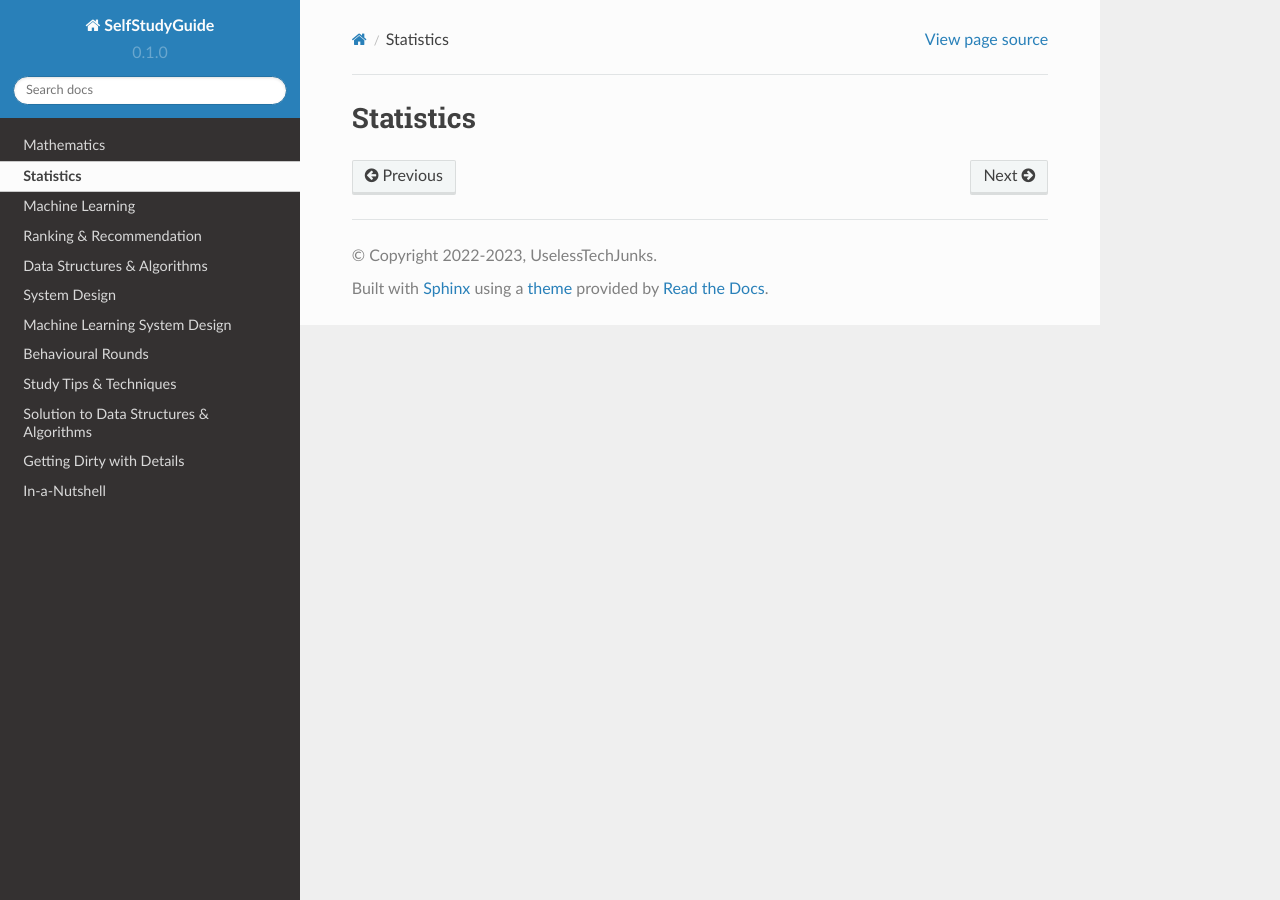
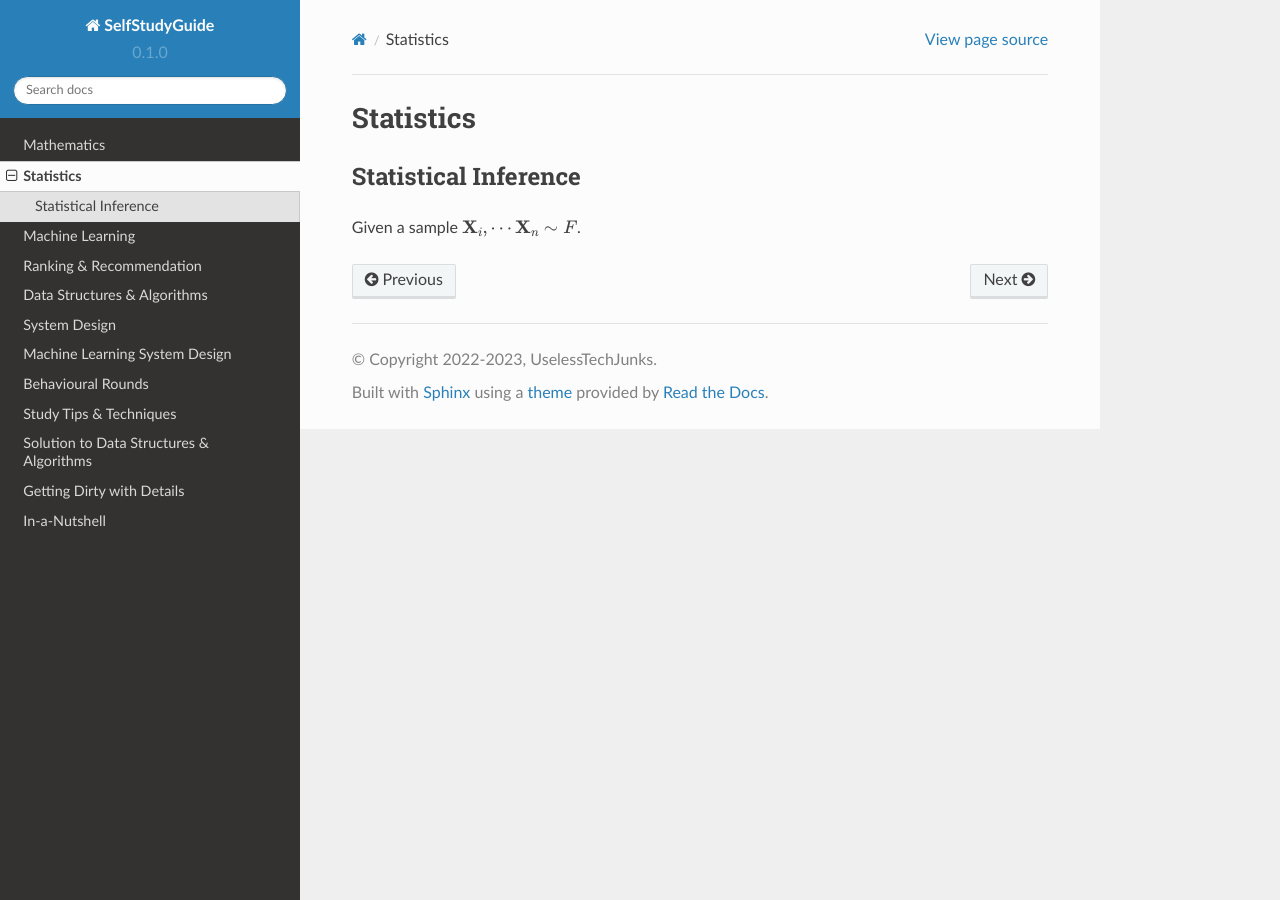
Before and after one commit to uselesstechjunks/leetcode, a Sphinx documentation site: the page built from docs/source/stat.rst, in a window 1280 px wide. Built offline with Sphinx 7.4.7 and the Read the Docs theme 2.0.0, drawn with Linux system fonts in a browser that asks for light colours.

Commit message:
Update stat.rst

```diff
--- a/docs/source/stat.rst
+++ b/docs/source/stat.rst
@@ -1,2 +1,7 @@
 Statistics
-========================================
+################################
+
+Statistical Inference
+*********************************
+
+Given a sample :math:`\mathbf{X}_i,\cdots\mathbf{X}_n\sim F`.
```
